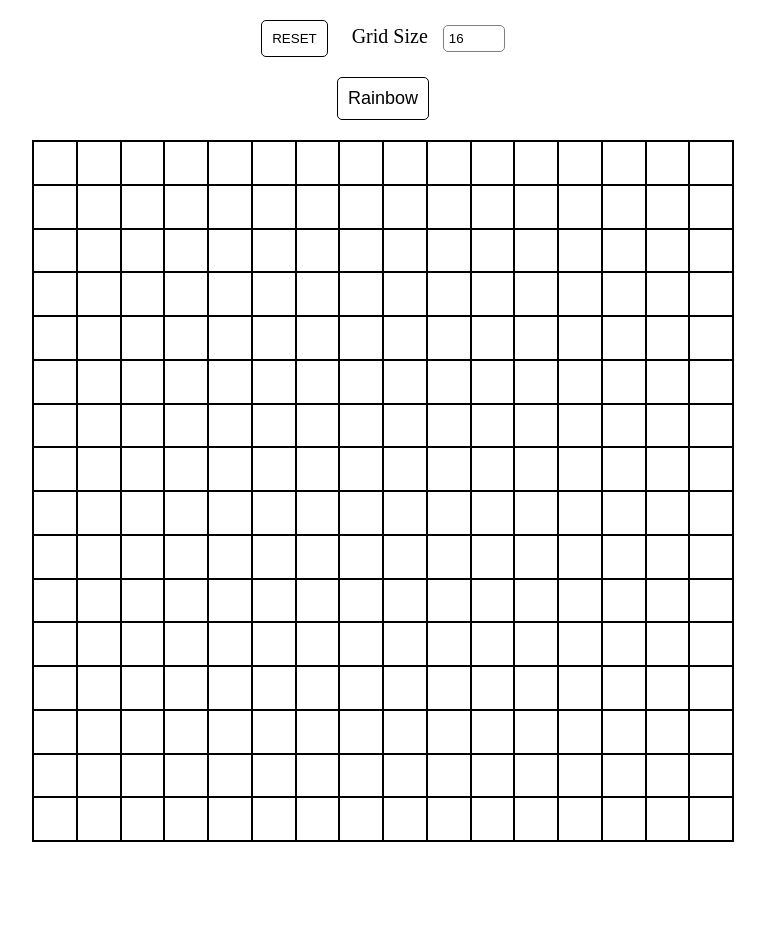
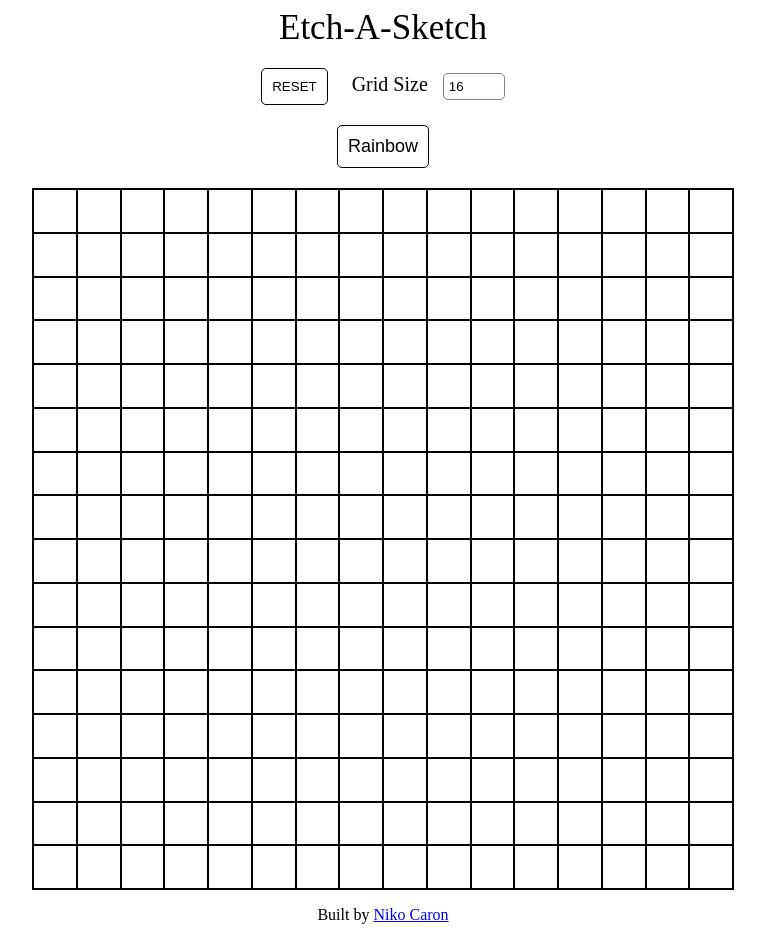
Before and after one commit to ncaron/etch-a-sketch, a plain HTML site: page index.html in a window 1280 px wide. Shown: the whole page, without its empty margins (257-1022 px from the left). Before the commit the page ends 850 px from the top, so only its background shows below. Drawn offline with Linux system fonts and the light colour scheme.

Commit message:
Add header & footer

```diff
--- a/index.html
+++ b/index.html
@@ -6,6 +6,8 @@
     <link rel="stylesheet" href="styles.css">
   </head>
   <body>
+    <header>Etch-A-Sketch</header>
+
     <div class="reset">
       <button onClick="reset()">Reset</button>
 
@@ -18,6 +20,11 @@
     <button id="rainbow" class="rainbow" onClick="toggleRainbow()">Rainbow</button>
 
     <div id="container" class="container"></div>
+
+    <footer>
+      <p>Built by <a href="https://github.com/ncaron" target="_blank">Niko Caron</a></p>
+    </footer>
+
     <script src="app.js"></script>
   </body>
 </html>
--- a/styles.css
+++ b/styles.css
@@ -1,3 +1,6 @@
+body { text-align: center; }
+header { font-size: 35px; }
+
 .reset {
   margin: 20px 0;
   text-align: center;
```
